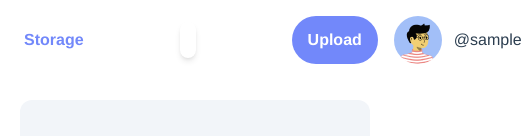
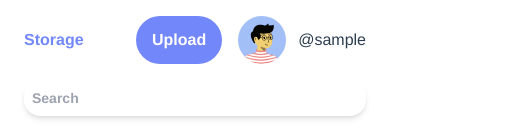
Before and after one commit to liAmirali/UIWeb-final-project-front, a Vue app: page / in a window 390 px wide. Shown: the top 136 px of the page, 522 px wide, since content can reach past the window. Built offline with nearby package versions, Linux system fonts and the light colour scheme; no server answers; sample sign-in values are in the browser's storage.

Commit message:
Make search bar responsive

```diff
--- a/src/components/modules/objects/TheHeader.vue
+++ b/src/components/modules/objects/TheHeader.vue
@@ -1,8 +1,8 @@
 <template>
-  <div class="flex justify-between items-center px-6 py-4 gap-x-24">
+  <div class="flex justify-between items-center px-6 py-4 gap-x-8 md:gap-x-24">
     <h2 class="text-cornflower-blue-400 font-bold">Storage</h2>
-    <div class="grow">
-      <div class="w-1/2">
+    <div class="grow hidden sm:block">
+      <div class="lg:w-1/2">
         <app-input placeholder="Search" :style="'thin'"></app-input>
       </div>
     </div>
@@ -11,6 +11,10 @@
       <app-button @click="triggerFileInput">Upload</app-button>
       <app-avatar :name="user.name" :pictureUrl="user.pictureUrl" />
     </div>
+  </div>
+
+  <div class="sm:hidden px-6">
+    <app-input placeholder="Search" :style="'thin'"></app-input>
   </div>
 </template>
 
```
